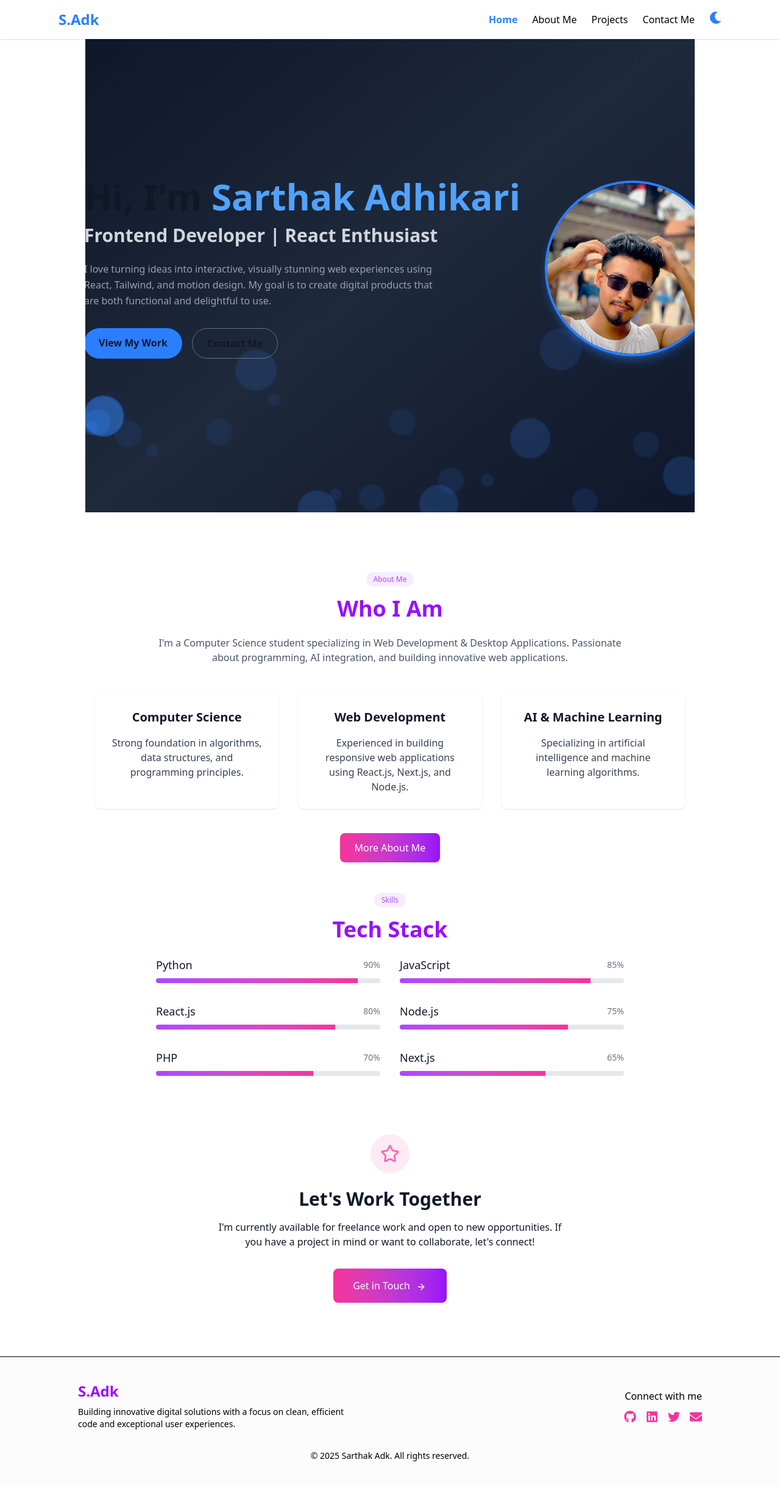
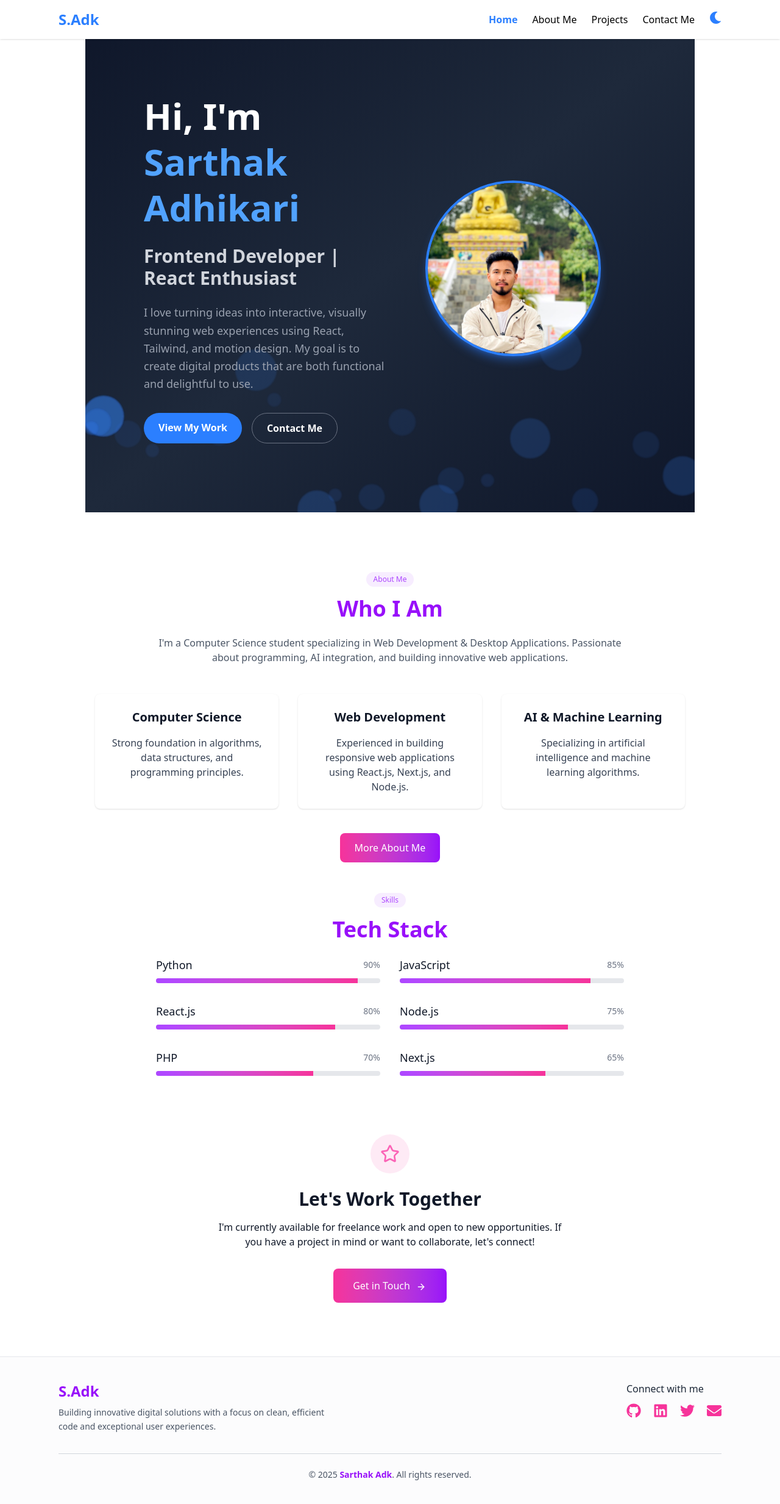
Before and after one commit to Sarthak-Adk/portfolio, a React (Vite) app: page / in a window 1280 px wide. Shown: the whole page at 61% size. Before the commit the page ends 2437 px from the top, so only its background shows below. Built offline with nearby package versions, Linux system fonts and the light colour scheme.

Commit message:
changing in ui

```diff
--- a/src/Component/Footer.jsx
+++ b/src/Component/Footer.jsx
@@ -3,40 +3,63 @@ import { FaGithub, FaLinkedin, FaTwitter, FaEnvelope } from "react-icons/fa";
 
 const Footer = () => {
   return (
-    <footer className="w-full py-10 px-24 border-t border-muted bg-gray-100/25 dark:bg-gray-900 dark:text-white backdrop-blur-md">
-      <div className="container mx-auto px-4 md:px-8">
-        <div className="flex flex-col md:flex-row justify-between items-center gap-8">
+    <footer className="w-full py-10 px-6 md:px-24 border-t border-gray-200 bg-gray-100/25 dark:bg-gray-900 dark:text-white backdrop-blur-md">
+      <div className="container mx-auto">
+        <div className="flex flex-col md:flex-row justify-between items-center md:items-start gap-8 text-center md:text-left">
           {/* Left: Branding */}
-          <div className="text-center md:text-left">
+          <div className="max-w-md">
             <h2 className="text-2xl font-bold text-purple-600 mb-2">S.Adk</h2>
-            <p className="text-sm text-muted-foreground max-w-md">
+            <p className="text-sm text-gray-600 dark:text-gray-400 leading-relaxed">
               Building innovative digital solutions with a focus on clean, efficient code and exceptional user experiences.
             </p>
           </div>
 
           {/* Right: Social Links */}
-          <div className="text-center md:text-right">
-            <p className="font-medium text-black dark:text-white mb-3">Connect with me</p>
-            <div className="flex justify-center md:justify-end space-x-4 text-purple-500 text-xl">
-              <a href="https://github.com/yourusername" target="_blank" rel="noopener noreferrer">
-                <FaGithub className="text-pink-500 hover:text-purple-600 hover:scale-110 transition cursor-pointer" />
+          <div className="w-full md:w-auto">
+            <p className="font-medium text-gray-800 dark:text-white mb-3">
+              Connect with me
+            </p>
+            <div className="flex justify-center md:justify-end flex-wrap gap-5 text-2xl">
+              <a
+                href="https://github.com/yourusername"
+                target="_blank"
+                rel="noopener noreferrer"
+                className="text-pink-500 hover:text-purple-600 hover:scale-110 transition-transform"
+              >
+                <FaGithub />
               </a>
-              <a href="https://linkedin.com/in/yourusername" target="_blank" rel="noopener noreferrer">
-                <FaLinkedin className="text-pink-500 hover:text-purple-600 hover:scale-110 transition cursor-pointer" />
+              <a
+                href="https://linkedin.com/in/yourusername"
+                target="_blank"
+                rel="noopener noreferrer"
+                className="text-pink-500 hover:text-purple-600 hover:scale-110 transition-transform"
+              >
+                <FaLinkedin />
               </a>
-              <a href="https://twitter.com/yourusername" target="_blank" rel="noopener noreferrer">
-                <FaTwitter className="text-pink-500 hover:text-purple-600 hover:scale-110 transition cursor-pointer" />
+              <a
+                href="https://twitter.com/yourusername"
+                target="_blank"
+                rel="noopener noreferrer"
+                className="text-pink-500 hover:text-purple-600 hover:scale-110 transition-transform"
+              >
+                <FaTwitter />
               </a>
-              <a href="mailto:youremail@example.com">
-                <FaEnvelope className="text-pink-500 hover:text-purple-600 hover:scale-110 transition cursor-pointer" />
+              <a
+                href="mailto:youremail@example.com"
+                className="text-pink-500 hover:text-purple-600 hover:scale-110 transition-transform"
+              >
+                <FaEnvelope />
               </a>
             </div>
           </div>
         </div>
 
-        {/* Bottom copyright */}
-        <div className="text-center text-sm text-muted-foreground mt-8">
-          © {new Date().getFullYear()} Sarthak Adk. All rights reserved.
+        {/* Divider Line */}
+        <div className="border-t border-gray-300 dark:border-gray-700 mt-8"></div>
+
+        {/* Bottom Section */}
+        <div className="text-center text-sm text-gray-600 dark:text-gray-400 mt-6">
+          © {new Date().getFullYear()} <span className="font-semibold text-purple-600">Sarthak Adk</span>. All rights reserved.
         </div>
       </div>
     </footer>
--- a/src/Pages/Home.jsx
+++ b/src/Pages/Home.jsx
@@ -1,12 +1,12 @@
 import React from "react";
 import { motion } from "framer-motion";
-import p2 from "../assets/p2.jpg";
+import Profile from "../assets/profile.jpg";
 
 export default function Hero() {
   return (
     <section
       id="home"
-      className="relative h-[100vh] flex flex-col md:flex-row justify-center items-center text-center md:text-left overflow-hidden bg-gradient-to-br from-[#0f172a] via-[#1e293b] to-[#0f172a] px-6 md:px-20"
+      className="relative min-h-screen flex flex-col-reverse md:flex-row justify-center items-center text-center md:text-left overflow-hidden bg-gradient-to-br from-[#0f172a] via-[#1e293b] to-[#0f172a] px-4 sm:px-8 md:px-16 lg:px-24 py-10"
     >
       {/* 🫧 Bubble Background */}
       <div className="absolute inset-0 overflow-hidden z-0">
@@ -18,9 +18,9 @@ export default function Hero() {
       </div>
 
       {/* 💬 Text Section */}
-      <div className="relative z-10 flex-1 px-10 flex flex-col justify-center">
+      <div className="relative z-10 flex-1 flex flex-col justify-center items-center md:items-start space-y-4 md:space-y-6">
         <motion.h1
-          className="text-5xl md:text-6xl font-bold mb-4 whitespace-nowrap"
+          className="text-3xl sm:text-4xl md:text-5xl lg:text-6xl font-bold leading-snug md:leading-tight text-white"
           initial={{ opacity: 0, y: 30 }}
           animate={{ opacity: 1, y: 0 }}
           transition={{ duration: 0.8 }}
@@ -29,7 +29,7 @@ export default function Hero() {
         </motion.h1>
 
         <motion.h2
-          className="text-2xl md:text-3xl font-semibold text-gray-300 mb-6"
+          className="text-lg sm:text-xl md:text-2xl lg:text-3xl font-semibold text-gray-300"
           initial={{ opacity: 0 }}
           animate={{ opacity: 1 }}
           transition={{ delay: 0.2 }}
@@ -38,7 +38,7 @@ export default function Hero() {
         </motion.h2>
 
         <motion.p
-          className="text-gray-400 max-w-xl leading-relaxed mb-8"
+          className="text-gray-400 text-sm sm:text-base md:text-lg max-w-lg leading-relaxed px-2 md:px-0"
           initial={{ opacity: 0 }}
           animate={{ opacity: 1 }}
           transition={{ delay: 0.4 }}
@@ -48,10 +48,10 @@ export default function Hero() {
           create digital products that are both functional and delightful to use.
         </motion.p>
 
-        <div className="flex justify-center md:justify-start gap-4">
+        <div className="flex flex-wrap justify-center md:justify-start gap-4 pt-2">
           <motion.a
             href="#projects"
-            className="px-6 py-3 bg-blue-500 hover:bg-blue-600 rounded-full font-semibold transition-all duration-300"
+            className="px-6 py-2 sm:py-3 bg-blue-500 hover:bg-blue-600 rounded-full font-semibold text-white transition-all duration-300"
             whileHover={{ scale: 1.05 }}
           >
             View My Work
@@ -59,7 +59,7 @@ export default function Hero() {
 
           <motion.a
             href="#contact"
-            className="px-6 py-3 border border-gray-500 hover:bg-white/10 rounded-full font-semibold transition-all duration-300"
+            className="px-6 py-2 sm:py-3 border border-gray-500 hover:bg-white/10 rounded-full font-semibold text-white transition-all duration-300"
             whileHover={{ scale: 1.05 }}
           >
             Contact Me
@@ -69,20 +69,19 @@ export default function Hero() {
 
       {/* 🧑‍💻 Profile Image */}
       <motion.div
-        className="z-10 flex-1 flex justify-center mt-10 md:mt-0"
+        className="relative z-10 flex-1 flex justify-center items-center mb-8 md:mb-0"
         initial={{ opacity: 0, scale: 0.9 }}
         animate={{ opacity: 1, scale: 1 }}
         transition={{ delay: 0.3, duration: 0.6 }}
       >
-        <div className="relative w-56 h-56 md:w-72 md:h-72">
+        <div className="relative w-40 h-40 sm:w-52 sm:h-52 md:w-64 md:h-64 lg:w-72 lg:h-72">
           <img
-            src={p2}
+            src={Profile}
             alt="Sarthak Adhikari"
             className="w-full h-full object-cover rounded-full border-4 border-blue-500 shadow-lg shadow-blue-500/40 hover:scale-105 transition-all duration-500"
           />
-          {/* <div className="absolute inset-0 rounded-full bg-gradient-to-t from-blue-500/20 to-transparent animate-pulse"></div> */}
         </div>
       </motion.div>
     </section>
-  );
+  );
 }
--- a/src/index.css
+++ b/src/index.css
@@ -1,8 +1,6 @@
 @import "tailwindcss";
 
 @custom-variant dark (&:where(.dark, .dark *));
-
-@import "tailwindcss";
 
 .bubbles {
   position: absolute;
```
Also changed, not shown: src/Component/Navbar.jsx (+75 -5 lines).
